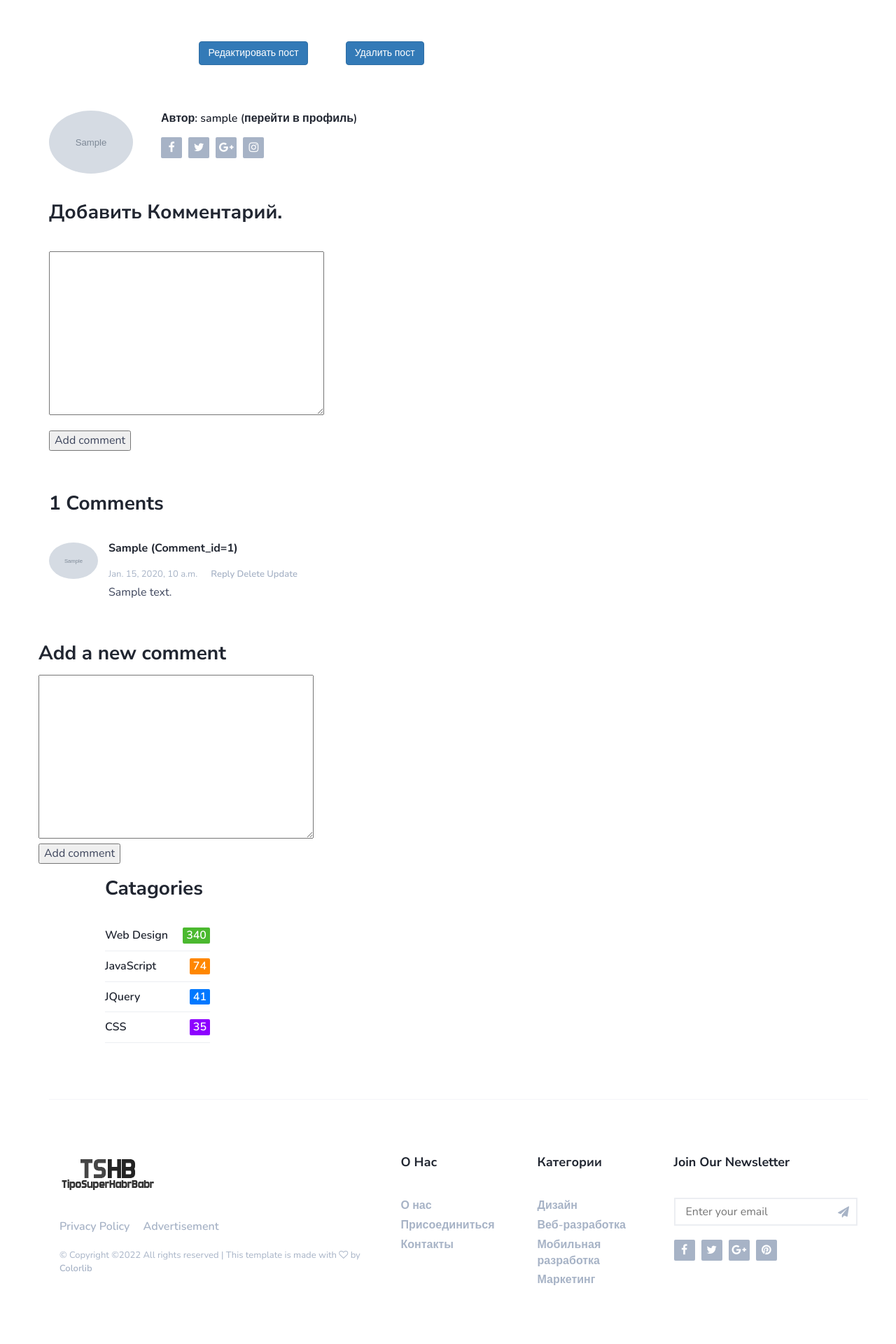
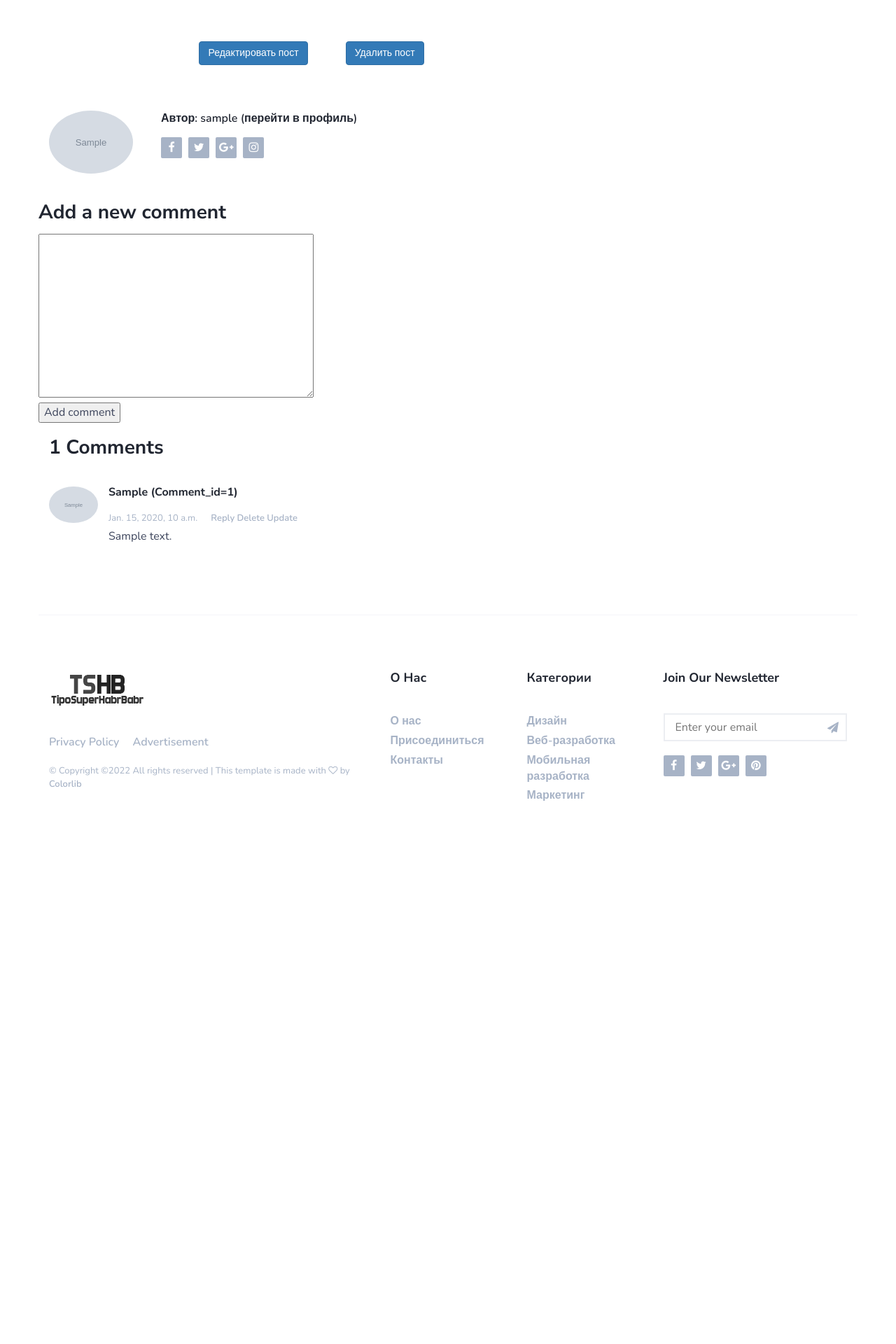
Before and after one commit to TipoSuperHabrBabr/TSHB, a Django app: page /blog/read_post/1/ in a window 1280 px wide. Shown: the part 908-2828 px from the top of the page at 70% size. After the commit the page ends 2052 px from the top, so only its background shows below. Run offline with Django 4.2, Linux system fonts and the light colour scheme; a user stored in the database is signed in; tables that the repository leaves empty hold one stand-in row (values such as "Sample post"); grey boxes marked "Sample" are stand-in pictures; some libraries are stand-ins or nearby versions.

Commit message:
fix conflict2

```diff
--- a/backend/blogapp/templates/blogapp/blog-post.html
+++ b/backend/blogapp/templates/blogapp/blog-post.html
@@ -96,37 +96,33 @@
                     </div>
                 </div>
                 <!-- /author -->
-                <!-- add comment -->
-                <div class="section-row">
-                    <div class="section-title">
+                <div class="row">
+                    <div class="col-md-20">
                         {% if user.is_authenticated %}
                         {% if new_comment %}
                         <h2>Your comment has been added.</h2>
                         {% endif %}
 
-                        <h2>Добавить комментарий.</h2>
-                    </div>
-                    <form class="post-reply" action="." method="post">
-                        <div class="row">
+                        <h2>Add a new comment</h2>
+
+                        <form action="." method="post">
                             {% csrf_token %}
 
-                        {{ form.user_id.as_hidden }} {{ form.created_date.as_hidden }} {{ form.post_id.as_hidden }}
+                            {{ form.user_id.as_hidden }}
+                            {{ form.created_date.as_hidden }}
+                            {{ form.post_id.as_hidden }}
                             {{ form.is_active.as_hidden }}
+                            {{ form.parent_comment_id.as_hidden }}
+                            {{ form.head_comment.as_hidden }}
 
-                            <div class="col-md-12">
-                                <div class= "form-group">
+                            <div class="col-md-20">
                                 {{ form.body_text }}
                             </div>
                             <p><input type="submit" value="Add comment"></p>
-                            </div>
-                        </div>
                         </form>
                         {% endif %}
                     </div>
-
-                <!-- </div> -->
-                <!-- /add comment -->
-
+                </div>
                 <!-- comments -->
                 <div class="section-row">
                     <div class="section-title">
@@ -197,49 +193,7 @@
                     </div>
                 </div>
 
-                <div class="row">
-                    <div class="col-md-20">
-                        {% if user.is_authenticated %}
-                        {% if new_comment %}
-                        <h2>Your comment has been added.</h2>
-                        {% endif %}
 
-                        <h2>Add a new comment</h2>
-
-                        <form action="." method="post">
-                            {% csrf_token %}
-
-                            {{ form.user_id.as_hidden }}
-                            {{ form.created_date.as_hidden }}
-                            {{ form.post_id.as_hidden }}
-                            {{ form.is_active.as_hidden }}
-                            {{ form.parent_comment_id.as_hidden }}
-                            {{ form.head_comment.as_hidden }}
-
-                            <div class="col-md-20">
-                                {{ form.body_text }}
-                            </div>
-                            <p><input type="submit" value="Add comment"></p>
-                        </form>
-                        {% endif %}
-
-            </div>
-            <div class="col-md-4">
-                <!-- catagories -->
-                <div class="section-row sticky-container">
-                    <div class="section-title">
-                        <h2>Catagories</h2>
-                    </div>
-                    <div class="category-widget">
-                        <ul>
-                            <li><a href="#" class="cat-1">Web Design<span>340</span></a></li>
-                            <li><a href="#" class="cat-2">JavaScript<span>74</span></a></li>
-                            <li><a href="#" class="cat-4">JQuery<span>41</span></a></li>
-                            <li><a href="#" class="cat-3">CSS<span>35</span></a></li>
-                        </ul>
-                    </div>
-                </div>
-                <!-- /catagories -->
             </div>
             <!-- /reply -->
         </div>
@@ -259,38 +213,4 @@
 
 </body>
 
-
-
-
 {% endblock %}
-
-
-
-
-
-
-
-<!--                 <div class="row">
-                    <div class="col-md-20">
-                        {% if user.is_authenticated %}
-                        {% if new_comment %}
-                        <h2>Your comment has been added.</h2>
-                        {% endif %}
-
-                        <h2>Add a new comment</h2>
-
-                        <form action="." method="post">
-                            {% csrf_token %}
-
-                            {{ form.user_id.as_hidden }} {{ form.created_date.as_hidden }} {{ form.post_id.as_hidden }}
-                            {{ form.is_active.as_hidden }}
-
-                            <div class="col-md-20">
-                                {{ form.body_text }}
-                            </div>
-                            <p><input type="submit" value="Add comment"></p>
-                        </form>
-                        {% endif %}
-                    </div>
-
-                </div> -->
```
Also changed, not shown: backend/media/posts/fsdfsd_5IrmtP6.png (added). Lines whose indentation alone changed are shown as unchanged.
